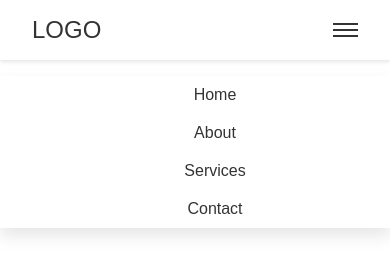
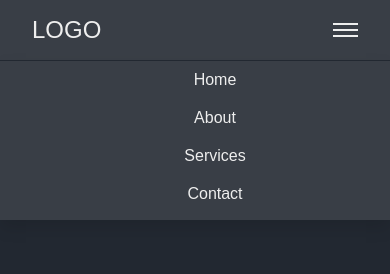
Before and after one commit to mvazquezmartin/elemental-front, a website built with Vite: page index.html in a window 390 px wide. Both pictures are taken after a click on the element 345 px from the left and 30 px from the top of the page. Built offline with nearby package versions, Linux system fonts and the light colour scheme.

Commit message:
feat: modular css

```diff
--- /dev/null
+++ b/css/__global.css
@@ -0,0 +1,75 @@
+:root {
+  /* Colors */
+  --color-text: #EEEEEE; /* Main text color */
+  --color-primary: #222831; /* Primary color */
+  --color-secondary: #393E46; /* Secondary color */
+  --color-accent: #00ADB5; /* Accent color */
+
+  /* Typography */
+  --base-font: Arial, sans-serif; /* Base font */
+  --base-font-size: 16px; /* Base font size */
+
+  /* Spacing */
+  --s: 8px; /* Small spacing */
+  --m: 16px; /* Medium spacing */
+  --l: 24px; /* Large spacing */
+  --xl: 32px; /*Extra Large spacing */
+  --xxl: 40px; /*Extra Extra Large spacing */
+
+  /* Others */
+  --border-radius: 4px; /* Border radius */
+  --border: solid 1px #888;
+}
+
+*,
+*::before,
+*::after {
+  box-sizing: border-box;
+}
+
+body {
+  font-family: Arial, sans-serif;
+  color: var(--color-text);
+  font-size: 16px;
+  background-color: var(--color-primary);
+  margin: 0;
+  padding: 0;
+}
+
+a {
+  text-decoration: none;
+}
+
+h1{
+  font-size: var(--xl);
+  font-weight: bolder;
+}
+
+h2{
+  font-size: var(--l);
+  font-weight: bolder;
+}
+
+h3{
+  font-size: var(--m)+2.72px;
+  font-weight: bolder;
+}
+
+h4{
+  font-size: var(--m);
+  font-weight: bolder;
+}
+
+h5{
+  font-size: var(--m)-2.72px;
+  font-weight: bolder;
+}
+
+h6{
+  font-size: var(--s)+2.72px;
+  font-weight: bolder;
+}
+
+p{
+  font-size: var(--m);
+}
--- /dev/null
+++ b/css/__navBar.css
@@ -0,0 +1,88 @@
+.navbar {
+  background-color: var(--color-secondary);
+  box-shadow: 0 2px 4px rgba(0, 0, 0, 0.1);
+  position: relative;
+  z-index: 1000;
+}
+
+.navbar-container {
+  display: flex;
+  justify-content: space-between;
+  align-items: center;
+  padding: 1rem 2rem;
+}
+
+.logo a {
+  font-size: 1.5rem;
+  color: var(--color-text);
+}
+
+.nav-menu {
+  display: flex;
+  list-style: none;
+}
+
+.nav-item {
+  margin-left: 20px;
+}
+
+.nav-link {
+  color: var(--color-text);
+  font-size: 1rem;
+  transition: color 0.3s ease;
+
+  &:hover {
+    color: var(--color-accent);
+  }
+}
+
+.menu-toggle {
+  display: none;
+  flex-direction: column;
+  gap: 4px;
+  cursor: pointer;
+}
+
+.bar {
+  width: 25px;
+  height: 2px;
+  background-color: var(--color-text);
+}
+
+@media screen and (max-width: 768px) {
+  .nav-menu {
+    visibility: hidden;
+    position: absolute;
+    top: 44px;
+    height: 0;
+    right: 0;
+    width: 100%;
+    flex-direction: column;
+    align-items: center;
+    color: var(--color-secondary);
+    border-top: solid 1px var(--color-primary);
+    background-color: var(--color-secondary);
+    box-shadow: 0 8px 16px rgba(0, 0, 0, 0.1);
+    transition: height 0.3s ease, color 0.3s ease ;
+  }
+
+  .nav-item {
+    margin: 10px 0;
+  }
+
+  .menu-toggle {
+    display: flex;
+  }
+
+  .navbar-container {
+    position: relative;
+  }
+
+  .nav-menu.active{
+    display: flex;
+    color: var(--color-text);
+    visibility: visible;
+    height: 160px;
+  }
+
+}
--- a/css/global.css
+++ /dev/null
@@ -1,41 +0,0 @@
-:root {
-  /* Colors */
-  --color-text: #333; /* Main text color */
-  --color-primary: #007bff; /* Primary color */
-  --color-secondary: #6c757d; /* Secondary color */
-  --color-accent: #ff6f61; /* Accent color */
-
-  /* Typography */
-  --base-font: Arial, sans-serif; /* Base font */
-  --base-font-size: 16px; /* Base font size */
-
-  /* Spacing */
-  --s: 8px; /* Small spacing */
-  --m: 16px; /* Medium spacing */
-  --l: 24px; /* Large spacing */
-  --xl: 32px; /*Extra Large spacing */
-  --xxl: 40px; /*Extra Extra Large spacing */
-
-  /* Others */
-  --border-radius: 4px; /* Border radius */
-  --border: solid 1px #888;
-}
-
-*,
-*::before,
-*::after {
-  box-sizing: border-box;
-}
-
-body {
-  font-family: Arial, sans-serif;
-  font-size: 16px;
-  color: #333;
-  background-color: #fff;
-  margin: 0;
-  padding: 0;
-}
-
-a {
-  text-decoration: none;
-}
--- a/css/style.css
+++ b/css/style.css
@@ -1,93 +1,2 @@
-@import url("global.css");
-
-.navbar {
-  background-color: #fff;
-  box-shadow: 0 2px 4px rgba(0, 0, 0, 0.1);
-  position: relative;
-  z-index: 1000;
-}
-
-.navbar-container {
-  display: flex;
-  justify-content: space-between;
-  align-items: center;
-  padding: 1rem 2rem;
-}
-
-.logo a {
-  text-decoration: none;
-  font-size: 1.5rem;
-  color: #333;
-}
-
-.nav-menu {
-  display: flex;
-  list-style: none;
-}
-
-.nav-item {
-  margin-left: 20px;
-}
-
-.nav-link {
-  text-decoration: none;
-  color: #333;
-  font-size: 1rem;
-  transition: color 0.3s;
-}
-
-.nav-link:hover {
-  color: #007bff;
-}
-
-.menu-toggle {
-  display: none;
-  flex-direction: column;
-  gap: 4px;
-  cursor: pointer;
-}
-
-.bar {
-  width: 25px;
-  height: 2px;
-  background-color: #333;
-}
-
-.nav-menu.active {
-  display: flex;
-}
-
-@media screen and (max-width: 768px) {
-  .nav-menu {
-      position: absolute;
-      top: 60px;
-      right: 0;
-      width: 100%;
-      background-color: #fff;
-      flex-direction: column;
-      align-items: center;
-      display: none;
-  }
-
-  .nav-item {
-      margin: 10px 0;
-  }
-
-  .menu-toggle {
-      display: flex;
-  }
-
-  .navbar-container {
-      position: relative;
-  }
-
-  .nav-menu.active {
-      flex-direction: column;
-      position: absolute;
-      top: 60px;
-      right: 0;
-      width: 100%;
-      background-color: #fff;
-      box-shadow: 0 8px 16px rgba(0, 0, 0, 0.1);
-  }
-}
+@import url("__global.css");
+@import url("__navBar.css");
```
